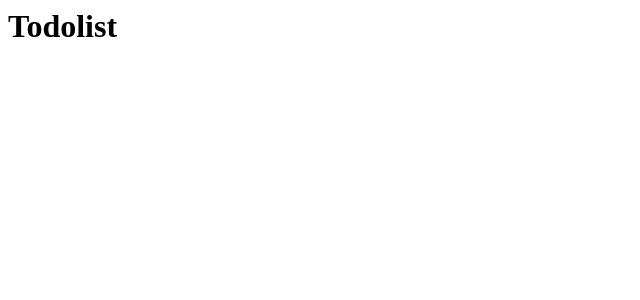
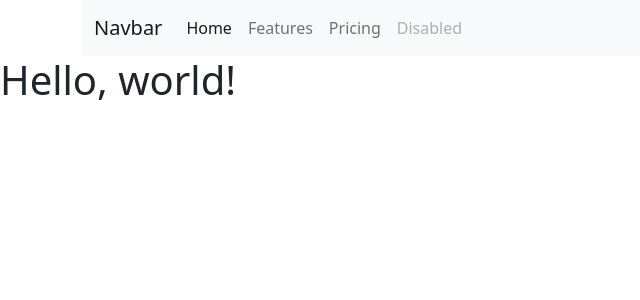
Before and after one commit to Robotmcgregor/taskmate, a Django app: page /task/ in a window 1280 px wide. Shown: the top 300 px of the page, without its empty margins (0-640 px from the left). Run offline with Django 4.2, Linux system fonts and the light colour scheme.

Commit message:
update - todolist

```diff
--- a/todolist_app/templates/todolist.html
+++ b/todolist_app/templates/todolist.html
@@ -1 +1,54 @@
-<h1>Todolist</h1>
+<!doctype html>
+<html lang="en">
+  <head>
+    <!-- Required meta tags -->
+    <meta charset="utf-8">
+    <meta name="viewport" content="width=device-width, initial-scale=1">
+
+    <!-- Bootstrap CSS -->
+    <link href="https://cdn.jsdelivr.net/npm/bootstrap@5.0.2/dist/css/bootstrap.min.css" rel="stylesheet" integrity="sha384-EVSTQN3/azprG1Anm3QDgpJLIm9Nao0Yz1ztcQTwFspd3yD65VohhpuuCOmLASjC" crossorigin="anonymous">
+
+    <title>Hello, world!</title>
+  </head>
+  <body>
+    <div class="container">
+    <nav class="navbar navbar-expand-lg navbar-light bg-light">
+        <div class="container-fluid">
+          <a class="navbar-brand" href="#">Navbar</a>
+          <button class="navbar-toggler" type="button" data-bs-toggle="collapse" data-bs-target="#navbarNav" aria-controls="navbarNav" aria-expanded="false" aria-label="Toggle navigation">
+            <span class="navbar-toggler-icon"></span>
+          </button>
+          <div class="collapse navbar-collapse" id="navbarNav">
+            <ul class="navbar-nav">
+              <li class="nav-item">
+                <a class="nav-link active" aria-current="page" href="#">Home</a>
+              </li>
+              <li class="nav-item">
+                <a class="nav-link" href="#">Features</a>
+              </li>
+              <li class="nav-item">
+                <a class="nav-link" href="#">Pricing</a>
+              </li>
+              <li class="nav-item">
+                <a class="nav-link disabled" href="#" tabindex="-1" aria-disabled="true">Disabled</a>
+              </li>
+            </ul>
+          </div>
+        </div>
+      </nav>
+    </div>
+
+    <h1>Hello, world!</h1>
+
+    <!-- Optional JavaScript; choose one of the two! -->
+
+    <!-- Option 1: Bootstrap Bundle with Popper -->
+    <script src="https://cdn.jsdelivr.net/npm/bootstrap@5.0.2/dist/js/bootstrap.bundle.min.js" integrity="sha384-MrcW6ZMFYlzcLA8Nl+NtUVF0sA7MsXsP1UyJoMp4YLEuNSfAP+JcXn/tWtIaxVXM" crossorigin="anonymous"></script>
+
+    <!-- Option 2: Separate Popper and Bootstrap JS -->
+    <!--
+    <script src="https://cdn.jsdelivr.net/npm/@popperjs/core@2.9.2/dist/umd/popper.min.js" integrity="sha384-IQsoLXl5PILFhosVNubq5LC7Qb9DXgDA9i+tQ8Zj3iwWAwPtgFTxbJ8NT4GN1R8p" crossorigin="anonymous"></script>
+    <script src="https://cdn.jsdelivr.net/npm/bootstrap@5.0.2/dist/js/bootstrap.min.js" integrity="sha384-cVKIPhGWiC2Al4u+LWgxfKTRIcfu0JTxR+EQDz/bgldoEyl4H0zUF0QKbrJ0EcQF" crossorigin="anonymous"></script>
+    -->
+  </body>
+</html>
```
